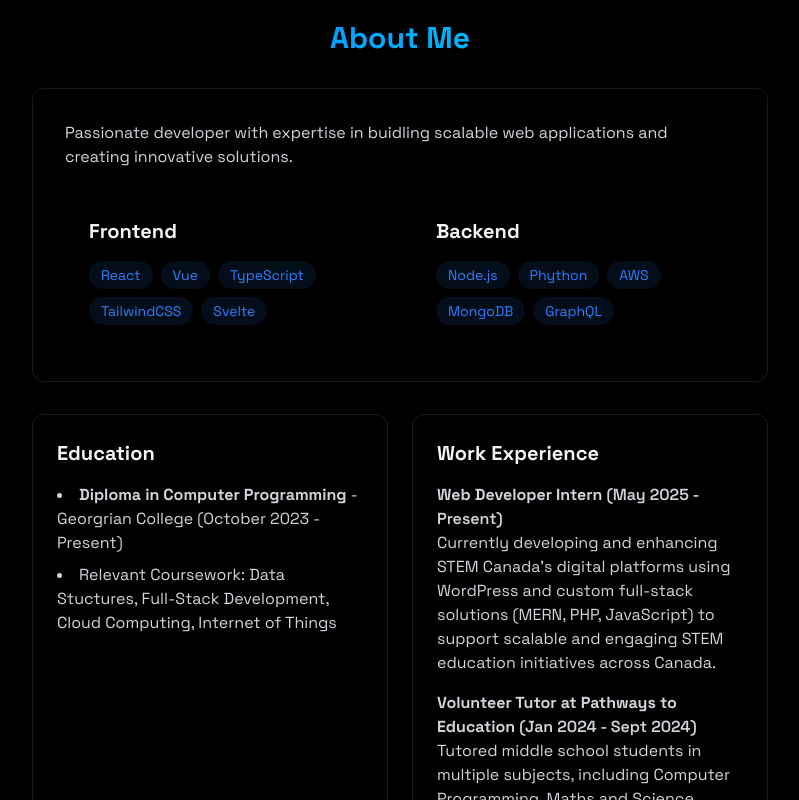
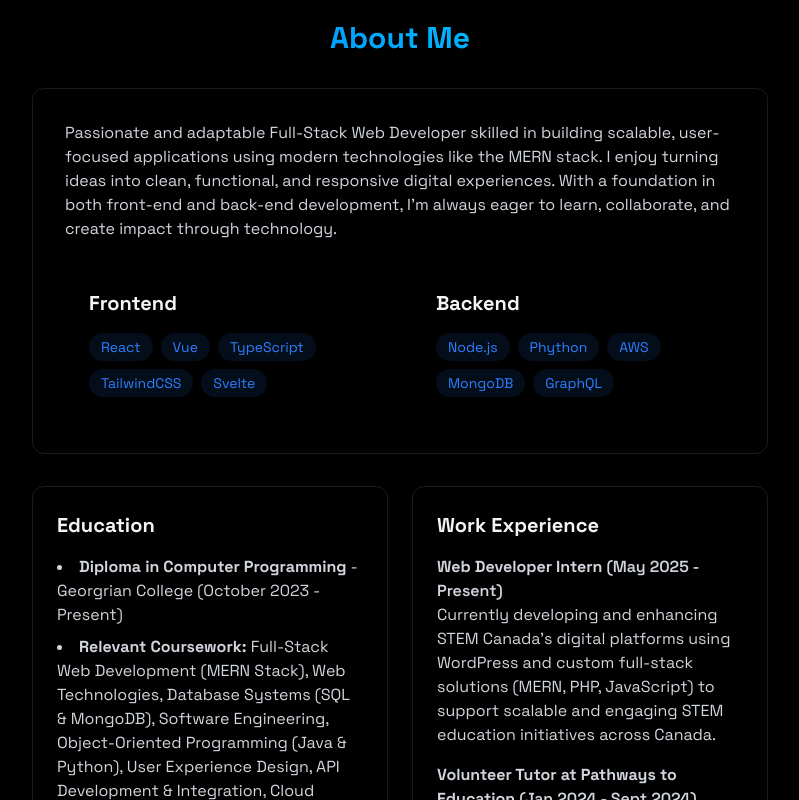
Before and after one commit to Monil3571/Monil-Portfolio, a React (Vite) app: page / in a window 1280 px wide. Shown: the part 860-1660 px from the top of the page, without its empty margins (240-1039 px from the left). Built offline with nearby package versions, Linux system fonts and the light colour scheme.

Commit message:
Changed about statement, relevant coursework

```diff
--- a/src/components/sections/About.jsx
+++ b/src/components/sections/About.jsx
@@ -23,8 +23,12 @@ export const About = () => {
 
           <div className="rounded-xl p-8 border-white/10 border hover:-translate-y-1 transition-all">
             <p className="text-gray-300 mb-6 text-left">
-              Passionate developer with expertise in buidling scalable web
-              applications and creating innovative solutions.
+              Passionate and adaptable Full-Stack Web Developer skilled in
+              building scalable, user-focused applications using modern
+              technologies like the MERN stack. I enjoy turning ideas into
+              clean, functional, and responsive digital experiences. With a
+              foundation in both front-end and back-end development, I’m always
+              eager to learn, collaborate, and create impact through technology.
             </p>
 
             <div className="grid grid-cols-1 md:grid-cols-2 gap-6 text-left">
@@ -70,8 +74,11 @@ export const About = () => {
                 </li>
 
                 <li>
-                  Relevant Coursework: Data Stuctures, Full-Stack Development,
-                  Cloud Computing, Internet of Things
+                  <strong>Relevant Coursework:</strong> Full-Stack Web
+                  Development (MERN Stack), Web Technologies, Database Systems
+                  (SQL & MongoDB), Software Engineering, Object-Oriented
+                  Programming (Java & Python), User Experience Design, API
+                  Development & Integration, Cloud Deployment
                 </li>
               </ul>
             </div>
```
